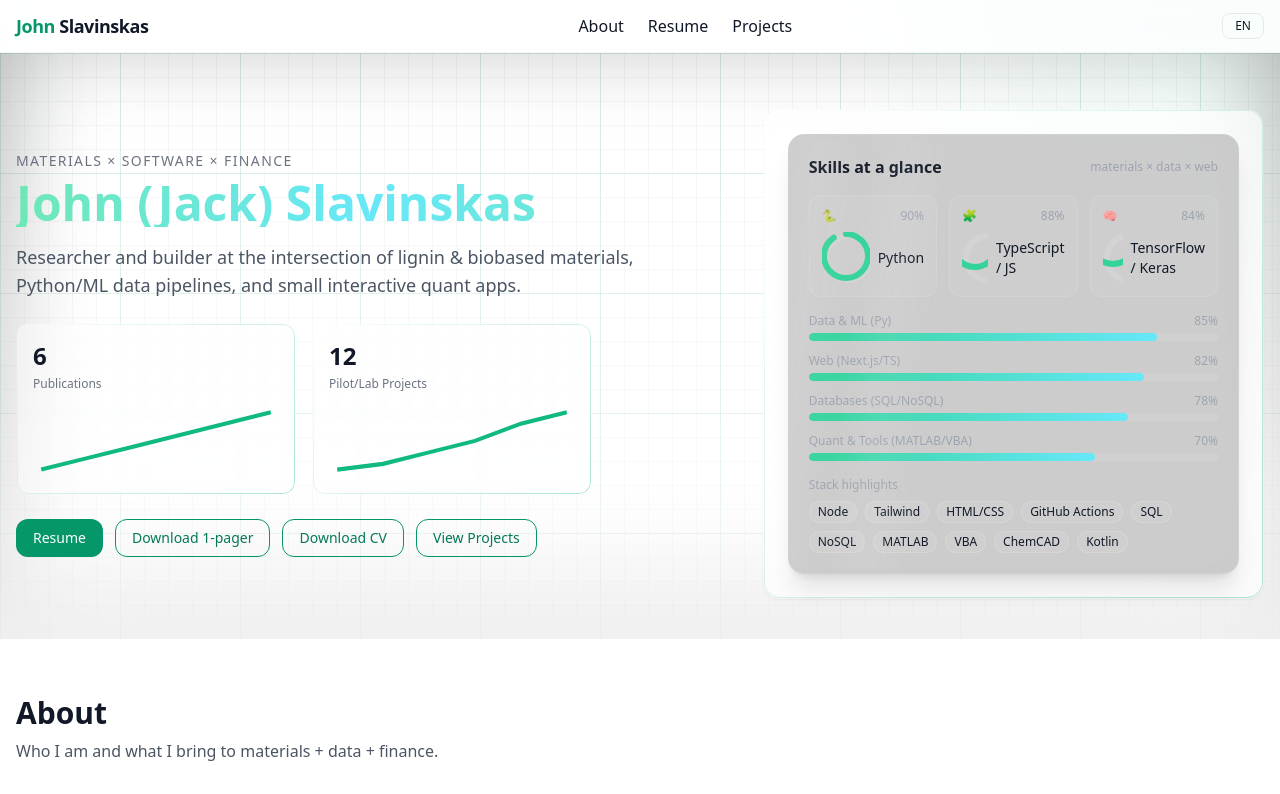
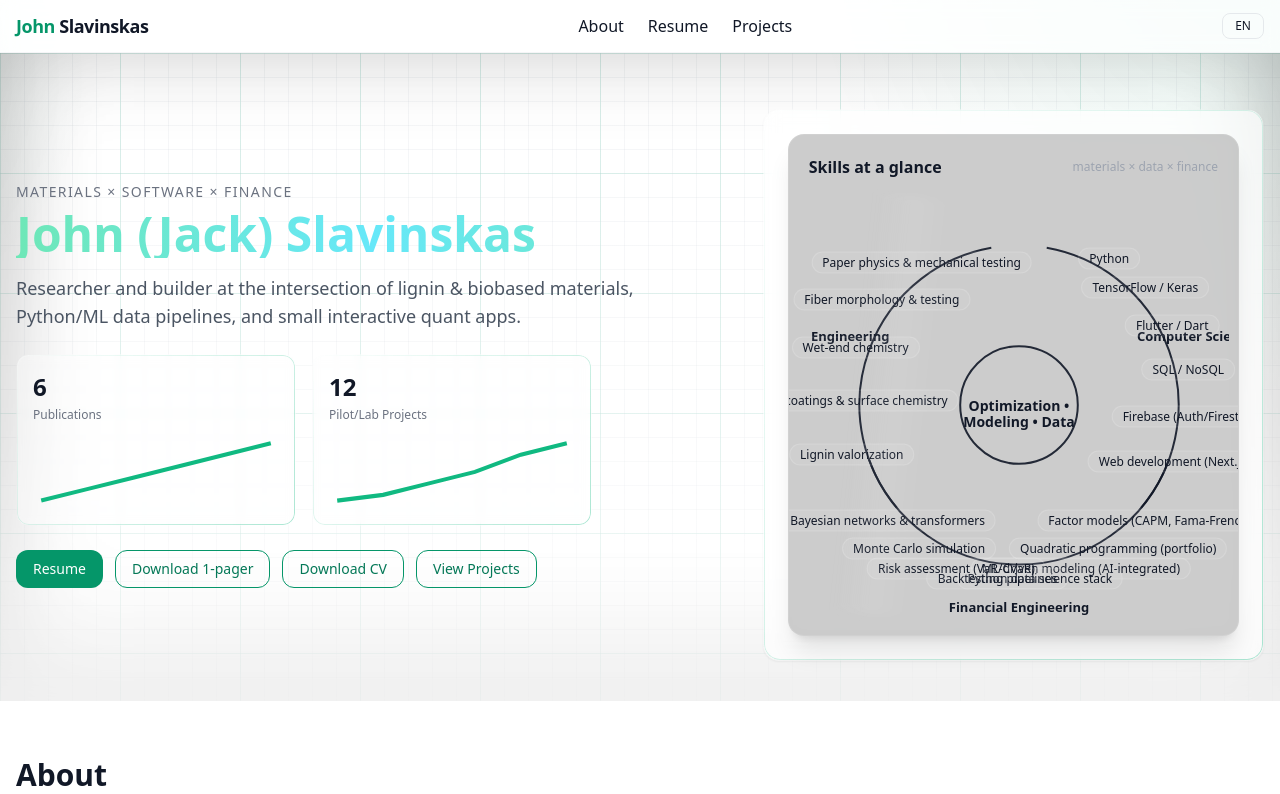
Before and after one commit to Tridude5/JohnSlavinskas, a Next.js app: page / in a window 1280 px wide. Shown: the top 794 px of the page. Built offline with nearby package versions, Linux system fonts and the light colour scheme.

Commit message:
Update SkillsCard.tsx

```diff
--- a/components/SkillsCard.tsx
+++ b/components/SkillsCard.tsx
@@ -2,131 +2,239 @@
 
 import React from "react";
 
-/** Picked, relevant skills */
-const TOP_SKILLS = [
-  { label: "Python", pct: 90, emoji: "🐍" },
-  { label: "TypeScript / JS", pct: 88, emoji: "🧩" },
-  { label: "TensorFlow / Keras", pct: 84, emoji: "🧠" },
-] as const;
+/** =========================
+ *  DATA — EDIT FREELY
+ *  ========================= */
+const SKILLS = {
+  paper: [
+    "Lignin valorization",
+    "Barrier coatings & surface chemistry",
+    "Wet-end chemistry",
+    "Fiber morphology & testing",
+    "Paper physics & mechanical testing",
+  ],
+  csai: [
+    "Python",
+    "TensorFlow / Keras",
+    "Flutter / Dart",
+    "SQL / NoSQL",
+    "Firebase (Auth/Firestore)",
+    "Web development (Next.js/TS)",
+  ],
+  finance: [
+    "Factor models (CAPM, Fama-French)",
+    "Quadratic programming (portfolio)",
+    "ML-driven modeling (AI-integrated)",
+    "Python data science stack",
+    "Backtesting pipelines",
+    "Risk assessment (VaR/CVaR)",
+    "Monte Carlo simulation",
+    "Bayesian networks & transformers",
+  ],
+} as const;
 
-const BARS = [
-  { label: "Data & ML (Py)", pct: 85 },
-  { label: "Web (Next.js/TS)", pct: 82 },
-  { label: "Databases (SQL/NoSQL)", pct: 78 },
-  { label: "Quant & Tools (MATLAB/VBA)", pct: 70 },
-];
+type DomainKey = keyof typeof SKILLS;
 
-const BADGES = [
-  "TensorFlow", "Keras", "PyTorch", "Pandas", "NumPy",
-  "Next.js", "Node", "Tailwind", "HTML/CSS", "GitHub Actions",
-  "SQL", "NoSQL",
-  "MATLAB", "VBA", "ChemCAD",
-  "Kotlin", "Swift",
-  "Wireshark",
-];
+const DOMAIN_META: Record<
+  DomainKey,
+  { label: string; startDeg: number; endDeg: number }
+> = {
+  // Angles define the arc along a ring around the center (clockwise, degrees)
+  paper: { label: "Paper Engineering", startDeg: 140, endDeg: 260 },
+  csai: { label: "Computer Science / AI", startDeg: -80, endDeg: 40 },
+  finance: { label: "Financial Engineering", startDeg: 20, endDeg: 160 },
+};
 
-function Radial({ pct, size = 56 }: { pct: number; size?: number }) {
-  const r = (size - 8) / 2;
-  const c = 2 * Math.PI * r;
-  const progress = Math.max(0, Math.min(100, pct)) / 100;
+/** =========================
+ *  UTIL
+ *  ========================= */
+function degToRad(d: number) {
+  return (d * Math.PI) / 180;
+}
+function polarToXY(
+  cx: number,
+  cy: number,
+  r: number,
+  deg: number
+): { x: number; y: number } {
+  const t = degToRad(deg);
+  return { x: cx + r * Math.cos(t), y: cy + r * Math.sin(t) };
+}
+function arcPath(
+  cx: number,
+  cy: number,
+  r: number,
+  startDeg: number,
+  endDeg: number
+) {
+  const largeArc = Math.abs(endDeg - startDeg) > 180 ? 1 : 0;
+  const sweep = endDeg > startDeg ? 1 : 0;
+  const p0 = polarToXY(cx, cy, r, startDeg);
+  const p1 = polarToXY(cx, cy, r, endDeg);
+  return `M ${p0.x} ${p0.y} A ${r} ${r} 0 ${largeArc} ${sweep} ${p1.x} ${p1.y}`;
+}
 
-  const [mounted, setMounted] = React.useState(false);
-  React.useEffect(() => setMounted(true), []);
-
+/** =========================
+ *  CHIP
+ *  ========================= */
+function Chip({ text }: { text: string }) {
   return (
-    <svg width={size} height={size} className="block">
-      <circle cx={size/2} cy={size/2} r={r} stroke="currentColor" className="text-white/10" strokeWidth="6" fill="none" />
-      <circle
-        cx={size/2} cy={size/2} r={r} stroke="currentColor"
-        className="text-emerald-400"
-        strokeWidth="6" fill="none" strokeLinecap="round"
-        style={{
-          transform: "rotate(-90deg)", transformOrigin: "50% 50%",
-          strokeDasharray: c,
-          strokeDashoffset: mounted ? c * (1 - progress) : c,
-          transition: "stroke-dashoffset 900ms cubic-bezier(.22,.8,.22,1)",
-        }}
-      />
-    </svg>
+    <span className="inline-flex items-center rounded-full border border-white/15 bg-white/5 px-2.5 py-1 text-xs leading-none whitespace-nowrap hover:scale-[1.05] transition-transform">
+      {text}
+    </span>
   );
 }
 
-function Bar({ label, pct }: { label: string; pct: number }) {
-  const [mounted, setMounted] = React.useState(false);
-  React.useEffect(() => setMounted(true), []);
-  return (
-    <div>
-      <div className="flex items-baseline justify-between text-xs text-gray-400">
-        <span>{label}</span><span>{pct}%</span>
-      </div>
-      <div className="mt-1 h-2 w-full rounded-full bg-white/10 overflow-hidden">
-        <div
-          className="h-full rounded-full bg-gradient-to-r from-emerald-400 to-cyan-300"
-          style={{ width: mounted ? `${pct}%` : 0, transition: "width 800ms ease-out" }}
-        />
-      </div>
-    </div>
-  );
-}
+/** =========================
+ *  MAIN CARD
+ *  ========================= */
+export default function OrbitSkillsCard() {
+  // Canvas size (px). Scales responsively via CSS but keeps a stable internal coordinate system.
+  const size = 420; // tweak if you want it larger
+  const cx = size / 2;
+  const cy = size / 2;
+  const orbitR = size * 0.38; // orbit ring radius
+  const hubR = size * 0.14; // center hub radius
 
-export default function SkillsCard() {
-  const [start, setStart] = React.useState(0);
-  React.useEffect(() => {
-    const id = setInterval(() => setStart((s) => (s + 3) % BADGES.length), 2600);
-    return () => clearInterval(id);
-  }, []);
-  const visible = [...BADGES, ...BADGES].slice(start, start + 10);
+  // For each domain, compute even angles along its arc (skip endpoints slightly)
+  function chipPositions(domain: DomainKey) {
+    const items = SKILLS[domain];
+    const { startDeg, endDeg } = DOMAIN_META[domain];
+    const span = endDeg - startDeg;
+    const n = items.length;
+    // leave small margins (5%) on each end of the arc
+    const margin = 0.05 * Math.abs(span);
+    const s = span > 0 ? startDeg + margin : startDeg - margin;
+    const e = span > 0 ? endDeg - margin : endDeg + margin;
+
+    return items.map((label, i) => {
+      const t = i + 1;
+      const T = n + 1;
+      const deg = s + ((e - s) * t) / T;
+      const { x, y } = polarToXY(cx, cy, orbitR, deg);
+      // Pull chips slightly outward so they don't sit on the line
+      const { x: xOut, y: yOut } = polarToXY(cx, cy, orbitR + 14, deg);
+      return { label, x: xOut, y: yOut };
+    });
+  }
 
   return (
     <aside className="relative rounded-2xl border border-white/10 bg-black/20 backdrop-blur p-5 shadow-xl overflow-hidden">
       <div className="flex items-center justify-between">
         <h3 className="font-semibold">Skills at a glance</h3>
-        <div className="text-xs text-gray-400">materials × data × web</div>
+        <div className="text-xs text-gray-400">materials × data × finance</div>
       </div>
 
-      {/* Top meters */}
-      <div className="mt-4 grid grid-cols-3 gap-3">
-        {TOP_SKILLS.map(({ label, pct, emoji }) => (
-          <div key={label} className="group relative rounded-xl border border-white/10 bg-white/[0.04] p-3 hover:-translate-y-0.5 transition-transform">
-            <div className="flex items-center justify-between text-xs text-gray-400">
-              <span>{emoji}</span><span>{pct}%</span>
-            </div>
-            <div className="mt-2 flex items-center gap-2">
-              <Radial pct={pct} size={52} />
-              <div className="text-sm font-medium">{label}</div>
-            </div>
-          </div>
-        ))}
-      </div>
+      <div className="mt-4 relative w-full">
+        {/* SVG canvas (square) */}
+        <div className="mx-auto" style={{ width: "100%", maxWidth: size }}>
+          <div
+            className="relative"
+            style={{ width: size, height: size, margin: "0 auto" }}
+          >
+            <svg
+              width={size}
+              height={size}
+              viewBox={`0 0 ${size} ${size}`}
+              className="block"
+            >
+              {/* Hub circle */}
+              <circle
+                cx={cx}
+                cy={cy}
+                r={hubR}
+                className="fill-transparent"
+                stroke="currentColor"
+                strokeWidth={2}
+                opacity={0.9}
+              />
+              {/* Hub label */}
+              <text
+                x={cx}
+                y={cy}
+                textAnchor="middle"
+                dominantBaseline="central"
+                className="fill-current"
+                style={{ fontSize: 14, fontWeight: 700 }}
+              >
+                {"Optimization •"}
+              </text>
+              <text
+                x={cx}
+                y={cy + 16}
+                textAnchor="middle"
+                dominantBaseline="central"
+                className="fill-current"
+                style={{ fontSize: 14, fontWeight: 700 }}
+              >
+                {"Modeling • Data"}
+              </text>
 
-      {/* Bars */}
-      <div className="mt-4 space-y-3">
-        {BARS.map((b) => <Bar key={b.label} {...b} />)}
-      </div>
+              {/* Orbit rings (three arcs) */}
+              {(Object.keys(DOMAIN_META) as DomainKey[]).map((k) => {
+                const { startDeg, endDeg, label } = DOMAIN_META[k];
+                const path = arcPath(cx, cy, orbitR, startDeg, endDeg);
+                // Arc title position (midpoint of arc + small offset outward)
+                const mid = (startDeg + endDeg) / 2;
+                const { x, y } = polarToXY(cx, cy, orbitR + 42, mid);
 
-      {/* Rotating badges */}
-      <div className="mt-4">
-        <div className="text-xs text-gray-400 mb-2">Stack highlights</div>
-        <div className="relative">
-          <div className="flex flex-wrap gap-2 transition-opacity duration-200">
-            {visible.map((b, i) => (
-              <span key={`${b}-${i}`} className="inline-flex items-center rounded-full border border-white/15 bg-white/5 px-2 py-0.5 text-xs hover:scale-[1.06] transition-transform">
-                {b}
-              </span>
-            ))}
+                return (
+                  <g key={k}>
+                    <path
+                      d={path}
+                      stroke="currentColor"
+                      strokeWidth={2}
+                      fill="none"
+                      opacity={0.9}
+                    />
+                    <text
+                      x={x}
+                      y={y}
+                      textAnchor="middle"
+                      dominantBaseline="central"
+                      className="fill-current"
+                      style={{ fontSize: 13, fontWeight: 700 }}
+                    >
+                      {label}
+                    </text>
+                  </g>
+                );
+              })}
+            </svg>
+
+            {/* Chips (HTML for easy styling) */}
+            {(Object.keys(DOMAIN_META) as DomainKey[]).map((k) =>
+              chipPositions(k).map(({ label, x, y }) => (
+                <div
+                  key={`${k}-${label}`}
+                  className="absolute"
+                  style={{
+                    left: x,
+                    top: y,
+                    transform: "translate(-50%, -50%)",
+                    pointerEvents: "auto",
+                  }}
+                >
+                  <Chip text={label} />
+                </div>
+              ))
+            )}
+
+            {/* Subtle shimmer accent */}
+            <div className="pointer-events-none absolute -left-16 top-0 h-full w-20 bg-gradient-to-r from-transparent via-white/[0.08] to-transparent rotate-6 blur-sm animate-[shimmer_3.6s_ease-in-out_infinite]" />
           </div>
         </div>
       </div>
 
-      {/* Shimmer accent */}
-      <div className="pointer-events-none absolute -left-10 top-0 h-full w-24 bg-gradient-to-r from-transparent via-white/[0.08] to-transparent rotate-6 blur-sm" />
-      <div className="pointer-events-none absolute -left-20 top-0 h-full w-24 bg-gradient-to-r from-transparent via-white/[0.08] to-transparent rotate-6 blur-sm animate-[shimmer_3.6s_ease-in-out_infinite]" />
-
       {/* inline keyframes */}
       <style jsx>{`
         @keyframes shimmer {
-          0% { transform: translateX(0) rotate(6deg); }
-          100% { transform: translateX(160%) rotate(6deg); }
+          0% {
+            transform: translateX(0) rotate(6deg);
+          }
+          100% {
+            transform: translateX(160%) rotate(6deg);
+          }
         }
       `}</style>
     </aside>
```
